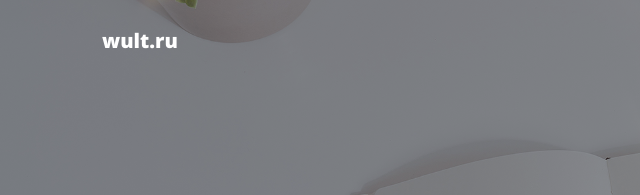
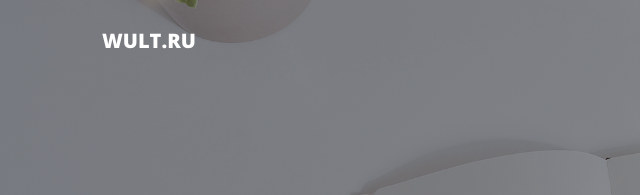
Before and after one commit to RomanVoynich/romanvoynich.github.io, a plain HTML site: page index.html in a window 1280 px wide. Shown: the top 195 px of the page, 16-656 px from the left. Drawn offline with nearby package versions, Linux system fonts and the light colour scheme.

Commit message:
initial commit

```diff
--- a/index.html
+++ b/index.html
@@ -19,7 +19,7 @@
         <!-- Navigation-->
         <nav class="navbar navbar-expand-lg navbar-light" id="mainNav">
             <div class="container px-4 px-lg-5">
-                <a class="navbar-brand" href="index.html">wult.ru</a>
+                <a class="navbar-brand" href="index.html">WULT.RU</a>
                 <button class="navbar-toggler" type="button" data-bs-toggle="collapse" data-bs-target="#navbarResponsive" aria-controls="navbarResponsive" aria-expanded="false" aria-label="Toggle navigation">
                     Menu
                     <i class="fas fa-bars"></i>
```
Also changed, not shown: posts/2023/march/post_2023_03_17.html (added).
